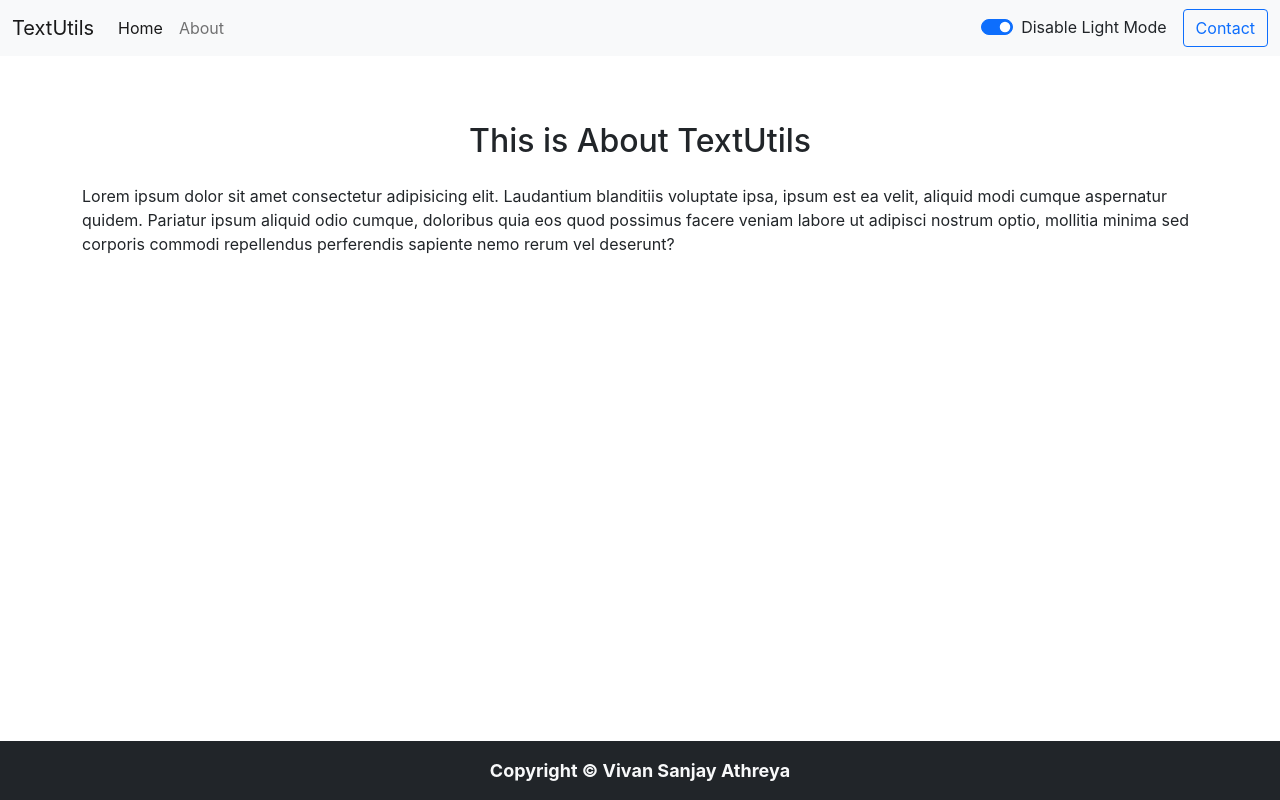
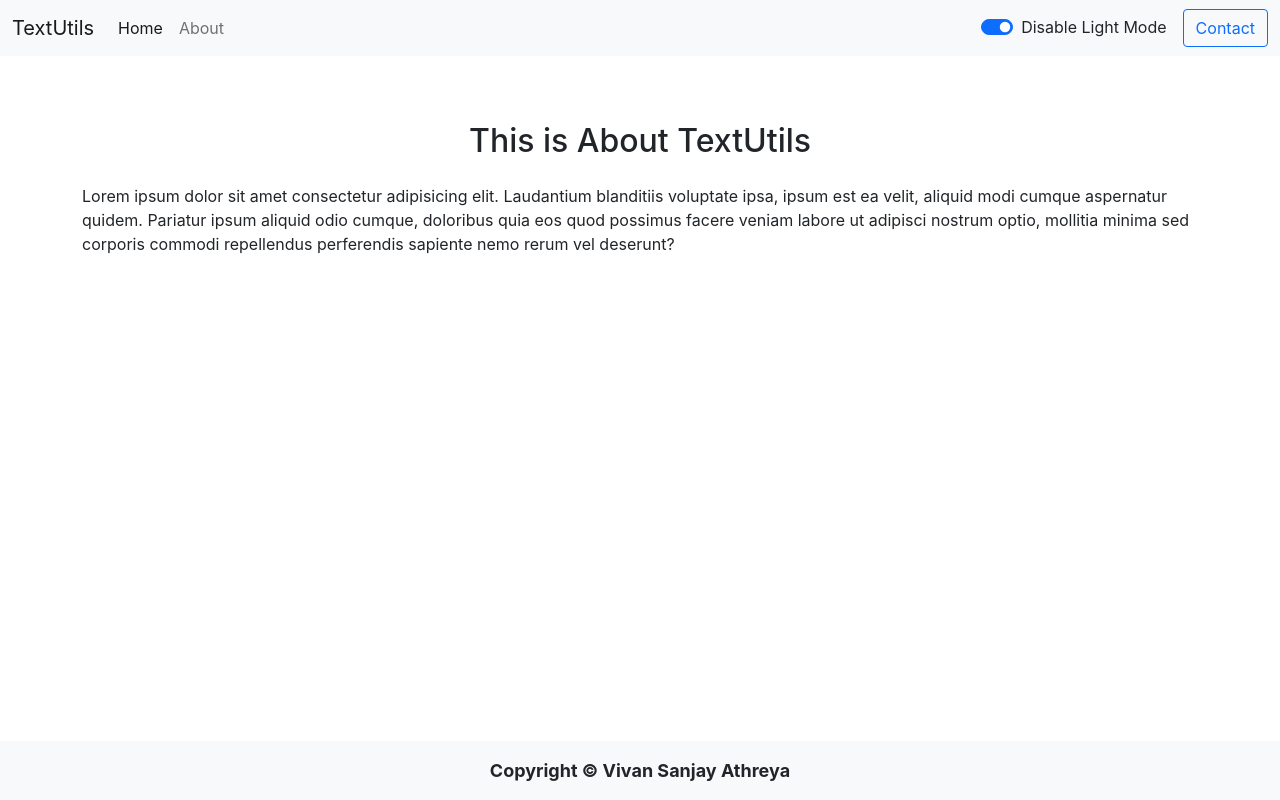
Before and after one commit to VivanSanjayAthreya/Text-Utils, a React (Create React App) app: page /text-utils/about in a window 1280 px wide. Built offline with nearby package versions, Linux system fonts and the light colour scheme.

Commit message:
dark mode enabled for footer and About page

```diff
--- a/src/App.js
+++ b/src/App.js
@@ -52,7 +52,7 @@ function App() {
             <Route path="text-utils/contact" element={<Contact mode={mode} />} />
           </Routes>
         </div>
-        <Footer />
+        <Footer mode={mode} />
       </Router>
     </>
   );
--- a/src/components/About.js
+++ b/src/components/About.js
@@ -1,8 +1,8 @@
 import React from 'react'
 
-export default function About() {
+export default function About(props) {
     return (
-        <div>
+        <div style={{ color: props.mode === 'dark' ? 'white' : '#212529' }}>
             <h2 className="text-center p-3">This is About TextUtils</h2>
             <p>Lorem ipsum dolor sit amet consectetur adipisicing elit. Laudantium blanditiis voluptate ipsa, ipsum est ea velit, aliquid modi cumque aspernatur quidem. Pariatur ipsum aliquid odio cumque, doloribus quia eos quod possimus facere veniam labore ut adipisci nostrum optio, mollitia minima sed corporis commodi repellendus perferendis sapiente nemo rerum vel deserunt?</p>
         </div>)
--- a/src/components/Footer.js
+++ b/src/components/Footer.js
@@ -1,9 +1,9 @@
 import React from 'react'
 import './Footer.css'
 
-export default function Footer() {
+export default function Footer(props) {
     return (
-        <footer className="bg-dark text-light py-3 footerStyle">
+        <footer className={`bg-${props.mode} text-${props.mode === 'dark' ? 'light' : 'dark'} py-3 footerStyle`}>
             <span>Copyright &copy; Vivan Sanjay Athreya</span>
         </footer>
     )
```
